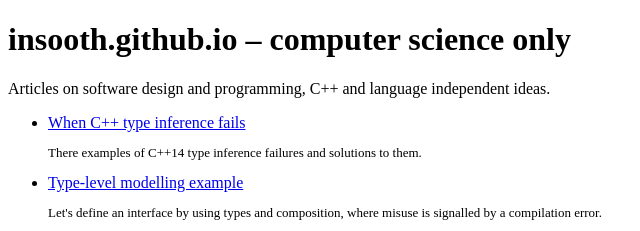
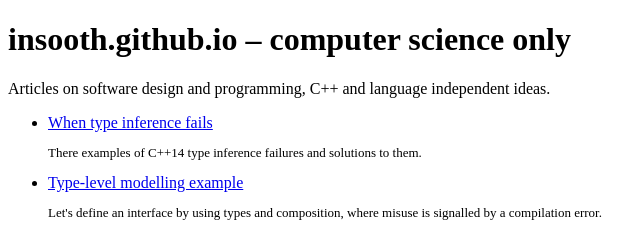
Before and after one commit to insooth/insooth.github.io, a plain HTML site: page index.html in a window 1280 px wide. Shown: the top 231 px of the page, 0-640 px from the left. Drawn offline with Linux system fonts and the light colour scheme.

Commit message:
Update index.html

```diff
--- a/index.html
+++ b/index.html
@@ -14,7 +14,7 @@
     Articles on software design and programming, C++ and language independent ideas.
     <ul>
       <li>
-        <a href="https://github.com/insooth/insooth.github.io/blob/master/cpp-type-inference.md" title="When C++ type inference fails">When C++ type inference fails</a>
+        <a href="https://github.com/insooth/insooth.github.io/blob/master/cpp-type-inference.md" title="When type inference fails">When type inference fails</a>
         <p class="abstract">
           There examples of C++14 type inference failures and solutions to them.
         </p>
```
